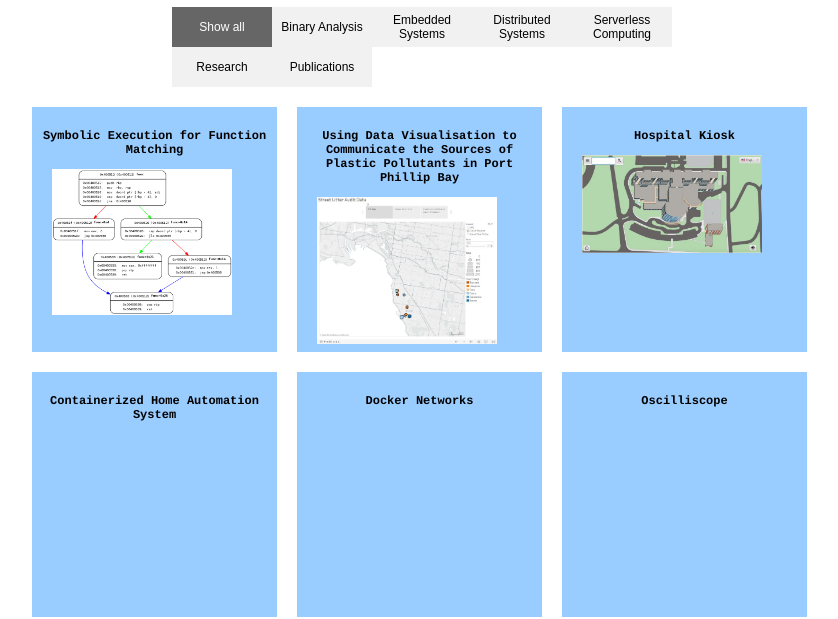
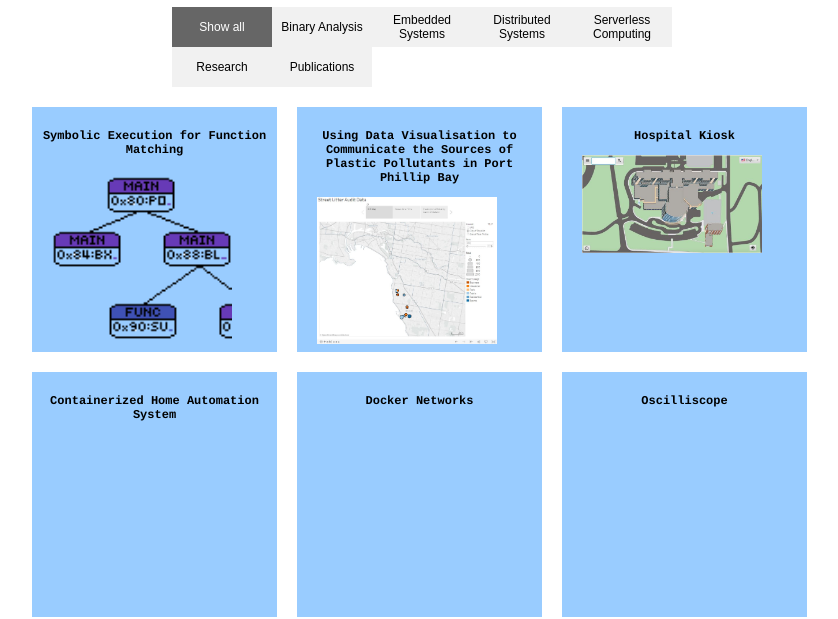
Before and after one commit to sjcomeau43543/sjcomeau43543.github.io, a plain HTML site: page projects.html in a window 1280 px wide. Shown: the part 205-824 px from the top of the page, without its empty margins (218-1056 px from the left). Drawn offline with Linux system fonts and the light colour scheme.

Commit message:
first pixel art

```diff
--- a/projects.html
+++ b/projects.html
@@ -33,7 +33,7 @@
   <div class="filterContainer">
     <div class="projectDiv binary_analysis research publications" onclick="loadPage('projects/SymbolicExecutionForFunctionMatching/index.html')">
       <h3 class="projectTitles">Symbolic Execution for Function Matching</h3>
-      <img class="projectImages" src="projects/SymbolicExecutionForFunctionMatching/home.png">
+      <img class="projectImages" src="projects/SymbolicExecutionForFunctionMatching/pixelart.png">
     </div>
 
 	  <div class="projectDiv research publications" onclick="loadPage('projects/UsingDataVisToCommPlasticPoll/index.html')">
```
